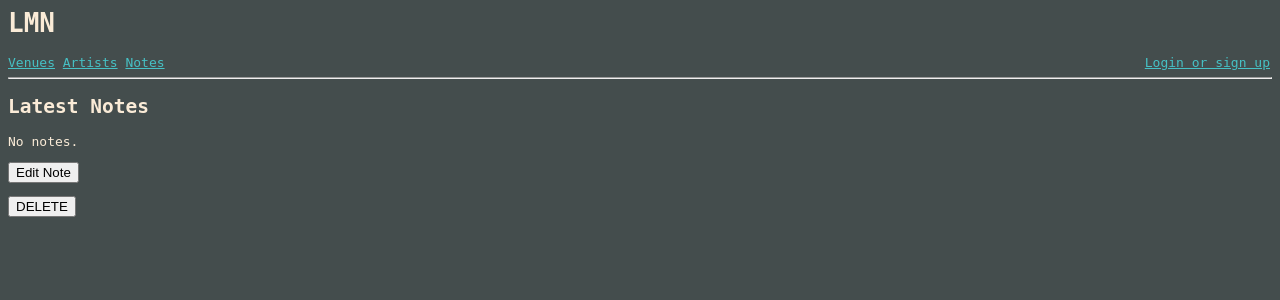
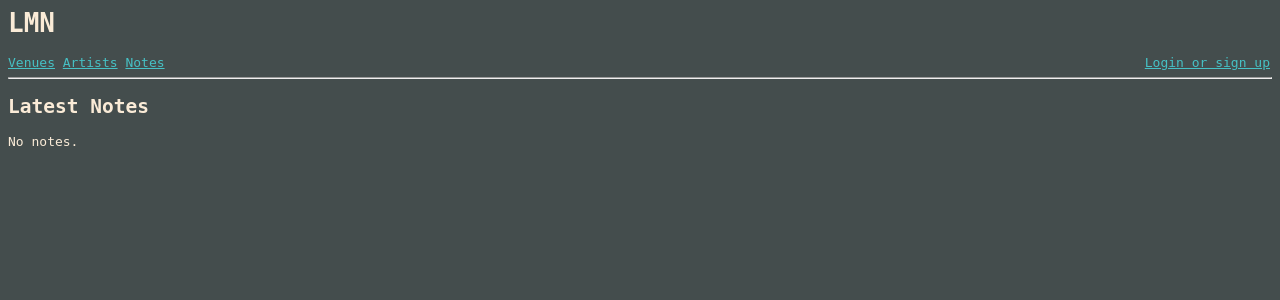
Before and after one commit to johnnyvuanly/lmn, a Django app: page /notes/latest/ in a window 1280 px wide. Shown: the top 300 px of the page. Run offline with Django 3.2, Linux system fonts and the light colour scheme; data that the repository does not hold is empty; parts of the project's set-up code (start-up, migrations or seed data) failed here and were passed over.

Commit message:
Fix 4 broken tests because of a template issue

```diff
--- a/lmn/templates/lmn/notes/note_list.html
+++ b/lmn/templates/lmn/notes/note_list.html
@@ -50,22 +50,4 @@ display link to add new note for that show. -->
 
 {% endif %}
 
-{% if note.user.pk == user.pk %}
-
-
-
-    <form action="{% url 'edit_note' note_pk=note_pk%}" method="POST">
-      {% csrf_token %}
-      <button type="submit">Edit Note</button>
-    </form>
-
-    <form action="{% url 'delete_note' note.pk %}" method="POST">
-        {% csrf_token %}
-        <button type=submit class="delete">DELETE</button>
-    </form>
-
-    <script src="{% static 'js/confirm_delete.js' %}"></script>
-
-{% endif %}
-
 {% endblock %}
```
